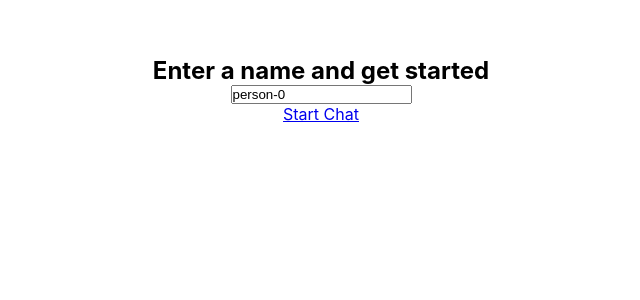
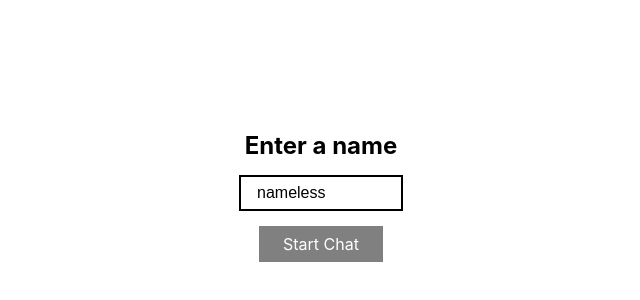
Before and after one commit to HuzefaUsama25/neighbour-talk, a React (Create React App) app in the folder client/: page / in a window 1280 px wide. Shown: the part 310-610 px from the top of the page, without its empty margins (319-959 px from the left). Built offline with nearby package versions, Linux system fonts and the light colour scheme; no server answers.

Commit message:
Improved Frontend

```diff
--- a/client/public/index.html
+++ b/client/public/index.html
@@ -10,7 +10,7 @@
   <link rel="apple-touch-icon" href="%PUBLIC_URL%/logo192.png" />
 
   <link rel="manifest" href="%PUBLIC_URL%/manifest.json" />
-
+  <script src="https://kit.fontawesome.com/a076d05399.js" crossorigin="anonymous"></script>
   <title>Neighbour Talk</title>
 </head>
 
--- a/client/src/App.jsx
+++ b/client/src/App.jsx
@@ -1,11 +1,13 @@
 import { BrowserRouter as Router, Routes, Route } from 'react-router-dom'
 import HomePage from './components/HomePage';
 import ChatPage from './components/ChatPage'
+import Loading from './components/Loading';
 
 const App = () => {
   return (
     <Router>
       <Routes>
+        <Route exact path="/loading" element={<Loading />} />
         <Route exact path="/" element={<HomePage />} />
         <Route exact path="/chat" element={<ChatPage />} />
       </Routes>
--- a/client/src/components/ChatPage.jsx
+++ b/client/src/components/ChatPage.jsx
@@ -1,93 +1,114 @@
-import { useState, useEffect } from "react";
-import { useParams, Link, useLocation } from "react-router-dom";
-import Keyboard from "./Keyboard";
-import Message from "./Message";
-import "./css/ChatPage.css"
-const Filter = require('bad-words')
-
+import { useState, useEffect } from 'react';
+import { Link, useLocation, useNavigate } from 'react-router-dom';
+import Keyboard from './Keyboard';
+import Message from './Message';
+import Loading from './Loading';
+import './css/ChatPage.css';
+const Filter = require('bad-words');
 
 const ChatPage = (props) => {
-    const location = useLocation()
+	const location = useLocation();
+	const navigate = useNavigate();
 
-    const { roomid, name } = location.state
+	const { roomid, name, geoLocation } = location.state;
 
-    const [messages, setMessages] = useState([])
-    const [isPending, setIsPending] = useState(true)
-    const filter = new Filter()
+	const [messages, setMessages] = useState([]);
+	const [isPending, setIsPending] = useState(true);
+	const filter = new Filter();
+
+	useEffect(() => {
+		if (roomid.length < 5) {
+			navigate('/');
+		}
+	}, []);
 
 	useEffect(() => {
 		setTimeout(() => {
 			fetch(`http://localhost:8082/api/rooms&coords=${roomid}`, {
 				headers: {
 					'Content-Type': 'application/json',
-                    'Accept': 'application/json'
-                }
+					Accept: 'application/json',
+				},
 			})
-                .then(res => {
-                    return res.json()
+				.then((res) => {
+					return res.json();
 				})
-                .then(res => {
-                    setMessages(res)
-                    setIsPending(false)
-                })
-            console.log("Sent request to get all messages")
-        }, 5000)
-    }, [messages])
-
-
+				.then((res) => {
+					setMessages(res);
+					setIsPending(false);
+				});
+			console.log('Sent request to get all messages');
+		}, 5000);
+	}, [messages]);
 
 	const addMessage = (message) => {
-
-        let verifiedMessage = filter.clean(message)
+		let verifiedMessage = filter.clean(message);
 
 		const newMessageJson = {
 			message: verifiedMessage,
-            name: name
-        }
-
+			name: name,
+		};
 
 		if (messages.length > 10) {
-            setMessages([...messages.slice(1, messages.length), newMessageJson])
+			setMessages([...messages.slice(1, messages.length), newMessageJson]);
 		}
 
 		if (messages.length < 9) {
-            setMessages([...messages, newMessageJson])
+			setMessages([...messages, newMessageJson]);
 		}
 
-
 		fetch(`http://localhost:8082/api/rooms&coords=${roomid}`, {
-            method: "POST",
+			method: 'POST',
 			headers: {
 				'Content-Type': 'application/json',
-                'Accept': 'application/json'
+				Accept: 'application/json',
 			},
-            body: JSON.stringify(newMessageJson)
-        })
-            .catch(err => {
-                console.log(err)
-            })
-    }
-
+			body: JSON.stringify(newMessageJson),
+		}).catch((err) => {
+			console.log(err);
+		});
+	};
 
 	return (
 		<>
-            {isPending ? <h1>loading</h1> :
+			{isPending ? (
+				<Loading />
+			) : (
 				<div className="chat-page">
 					<div className="header">
-                        <div className="btn go-back"><Link to="/">Go Back</Link></div>
+						<Link to="/">
+							<div className="btn-go-back fas fa-arrow-left"></div>
+						</Link>
+						<div className="geolocation">{geoLocation}</div>
 					</div>
 
 					<div className="messages-container">
 						{messages.map((message) => {
-                            return <div className={`message-container ${message.name === name ? "self" : "other"}`}><Message name={message.name} message={message.message} key={message._id} /></div>
+							return (
+								<div
+									className={`message-container ${
+										message.name === name ? 'self' : 'other'
+									}`}
+								>
+									<Message
+										name={message.name}
+										message={message.message}
+										key={message._id}
+									/>
+								</div>
+							);
 						})}
 					</div>
 
-                    <Keyboard add={(message) => { addMessage(message) }} />
+					<Keyboard
+						add={(message) => {
+							addMessage(message);
+						}}
+					/>
 				</div>
-            }
+			)}
 		</>
 	);
-}
+};
 
 export default ChatPage;
--- a/client/src/components/HomePage.jsx
+++ b/client/src/components/HomePage.jsx
@@ -1,63 +1,69 @@
-import { useEffect, useState } from "react";
-import { Link } from 'react-router-dom'
-import "./css/HomePage.css"
-
+import { useEffect, useState } from 'react';
+import { Link } from 'react-router-dom';
+import './css/HomePage.css';
 
 const Home = () => {
-    const [lat, setLat] = useState('')
-    const [lon, setLon] = useState('')
-    const [location, setLocation] = useState('')
-    const [name, setName] = useState(`person-${Math.round(Math.random() ** 10)}`)
-
+	const [lat, setLat] = useState('');
+	const [lon, setLon] = useState('');
+	const [geoLocation, setGeoLocation] = useState('');
+	const [name, setName] = useState(`nameless`);
 
 	const getLocationCoords = () => {
 		navigator.geolocation.getCurrentPosition((pos) => {
-            setLat(Math.round((pos.coords.latitude + Number.EPSILON) * 100) / 100)
-            setLon(Math.round((pos.coords.longitude + Number.EPSILON) * 100) / 100)
-        });
-    }
+			console.log(pos.coords);
+			let my_lat = Number(pos.coords.latitude.toString().slice(0, 7));
+			let my_lon = Number(pos.coords.longitude.toString().slice(0, 7));
 
+			setLat(my_lat);
+			setLon(my_lon);
 
-
-    const getPlace = () => {
-        fetch(`https://nominatim.openstreetmap.org/reverse?lat=${lat}&lon=${lon}&format=jsonv2`)
+			fetch(
+				`https://nominatim.openstreetmap.org/reverse?lat=${my_lat}&lon=${my_lon}&format=jsonv2`
+			)
 				.then((response) => {
-                return response.json()
+					return response.json();
 				})
 				.then((body) => {
-                setLocation(body.display_name)
+					setGeoLocation(body.display_name);
 				})
 				.catch((err) => {
-                console.log(err)
+					console.log(err);
 				});
-    }
+		});
+	};
 
 	useEffect(() => {
-        getLocationCoords()
-        getPlace()
-
-        return (
-            () => {
-                console.log("Stop everything")
-            }
-        )
-
-    }, [lat, lon])
+		getLocationCoords();
+	}, []);
 
 	return (
 		<div className="home-page">
+			<div className="location">{geoLocation}</div>
 
-            <div className="location">{location}</div>
-            <h2>Enter a name and get started</h2>
-            <input type="text" name="name" required value={name} onChange={(e) => { setName(e.target.value) }} />
-
-
+			<div className="form-container">
+				<h2>Enter a name</h2>
+				<input
+					type="text"
+					name="name"
+					required
+					value={name}
+					onChange={(e) => {
+						setName(e.target.value);
+					}}
+				/>
 				<Link
 					to={`/chat`}
-                state={{ name: name, roomid: `${lat}x${lon}` }}
-            >Start Chat</Link>
-        </div >
+					state={{
+						name: `${name}#${Math.round(Math.random() * 10000)}`,
+						roomid: `${lat}x${lon}`,
+						geoLocation: geoLocation,
+					}}
+				>
+					<div className="start-btn">Start Chat</div>
+				</Link>
+			</div>
+		</div>
 	);
-}
+};
 
 export default Home;
--- /dev/null
+++ b/client/src/components/Loading.jsx
@@ -0,0 +1,11 @@
+import './css/LoadingPage.css'
+
+const Loading = () => {
+    return (
+        <div className="loading-page">
+            <div className='text'>Loading...</div>
+        </div>
+    );
+}
+
+export default Loading;
--- a/client/src/components/css/HomePage.css
+++ b/client/src/components/css/HomePage.css
@@ -1,10 +1,42 @@
 .home-page {
-    height: 100vh;
-    width: 100vw;
+  overflow: hidden;
+  background-color: var(--primary-background-color);
 
-    display: flex;
-    flex-direction: column;
-    align-items: center;
-    justify-content: center;
+  height: 100vh;
+  width: 100vw;
 
+  display: flex;
+  flex-direction: column;
+  align-items: center;
+  justify-content: space-evenly;
 }
+
+.form-container {
+  display: flex;
+  justify-content: space-evenly;
+  flex-direction: column;
+  align-items: center;
+  width: 100vw;
+  height: 20vh;
+}
+
+.start-btn {
+  background-color: var(--secondary-background-color);
+  padding: 0.5em 1.5em;
+  color: white;
+}
+
+input[type="text"] {
+  padding: 0 1em;
+  display: flex;
+  justify-content: space-evenly;
+  align-items: center;
+  column-gap: 0.5em;
+  width: 8em;
+  height: 2em;
+  border: 2px solid black;
+  border-radius: 0em;
+
+  font-size: 1em;
+  background-color: var(--form-color);
+}
--- a/client/src/components/css/Keyboard.css
+++ b/client/src/components/css/Keyboard.css
@@ -4,8 +4,8 @@
     flex-direction: column;
     align-items: center;
     justify-content: flex-start;
-    width: 85vw;
-    height:100%;
+    width: 92vw;
+    height: 100%;
     margin: 2em 0;
 }
 
@@ -14,7 +14,7 @@ form {
     justify-content: space-evenly;
     align-items: center;
     column-gap: 0.5em;
-    width: 85vw;
+    width: 92vw;
     height: 2em;
     border: 2px solid black;
     border-radius: 2em;
@@ -40,6 +40,7 @@ form > input[type=text] {
 
 form > input[type=submit] {
     border: none;
+    text-decoration: none;
     background-color: transparent;
     color: #2A95F6;
     font-weight: 900;
--- /dev/null
+++ b/client/src/components/css/LoadingPage.css
@@ -0,0 +1,13 @@
+.loading-page {
+    background-color: var(--primary-background-color);
+    display: flex;
+    justify-content: center;
+    align-items: center;
+    height: 100vh;
+
+}
+
+
+.text {
+    font-size: 3em;
+}
--- a/client/src/index.css
+++ b/client/src/index.css
@@ -5,6 +5,9 @@
 
 :root {
   --primary-background-color: white;
+  --secondary-background-color: grey;
+
+  --header-color: rgb(0, 0, 0);
 
   --messages-container-color: white;
   --message-color-self: rgb(15, 159, 216);
@@ -13,6 +16,7 @@
   --form-color: white;
 
 }
+
 
 
 body {
@@ -24,3 +28,9 @@ body {
   -moz-osx-font-smoothing: grayscale;
   background-color: var(--primary-background-color);
 }
+
+
+a {
+  text-decoration: none;
+  color: black;
+}
```
Also changed, not shown: client/src/components/Keyboard.jsx (+17 -14 lines), client/src/components/css/ChatPage.css (+26 -0 lines). Lines whose indentation alone changed are shown as unchanged.
